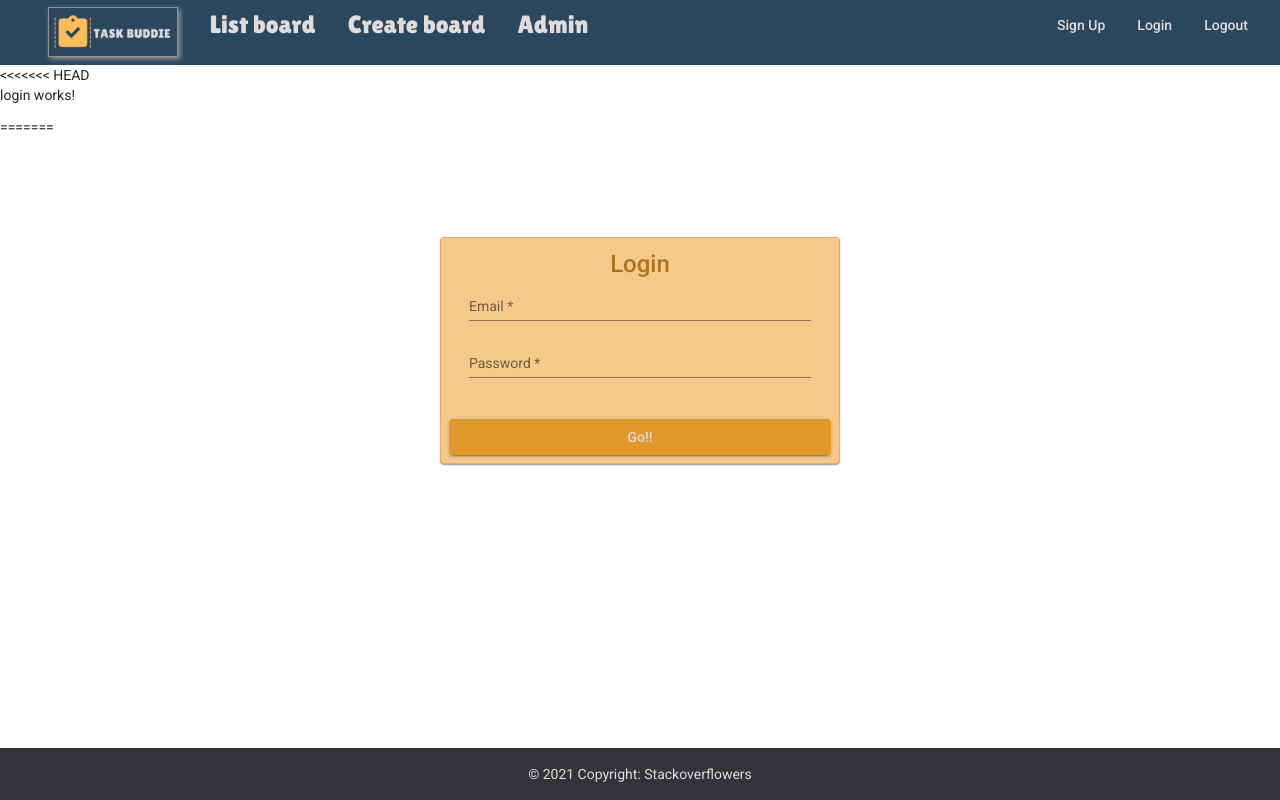
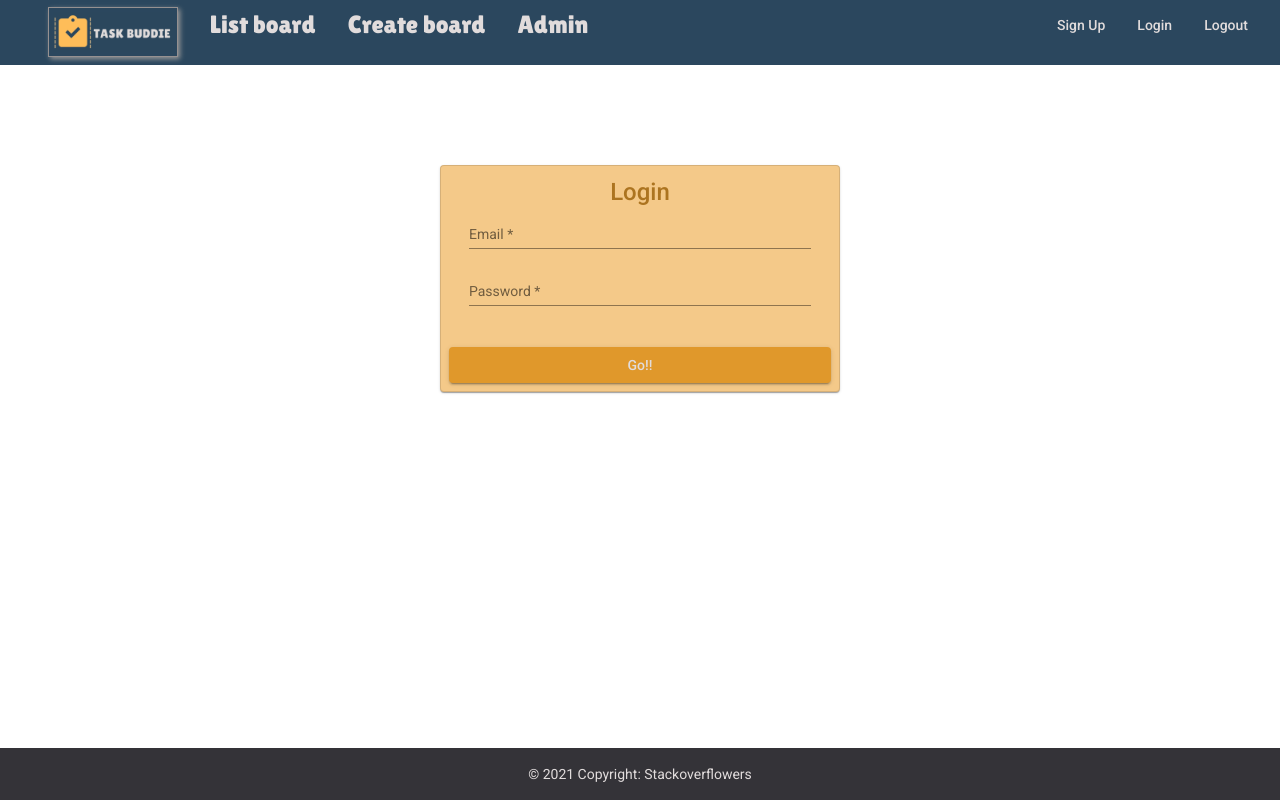
Before and after one commit to StackOverflowers/TaskBuddie, an Angular app in the folder frontend/: page / in a window 1280 px wide. Shown: the top 800 px of the page. Built offline with nearby package versions, Linux system fonts and the light colour scheme.

Commit message:
Fix merge

```diff
--- a/frontend/src/app/home/login/login.component.html
+++ b/frontend/src/app/home/login/login.component.html
@@ -1,6 +1,3 @@
-<<<<<<< HEAD
-<p>login works!</p>
-=======
 <div class="bgComponent">
     <div class="form">
       <mat-card class="card">
@@ -35,4 +32,3 @@
       </mat-card>
     </div>
   </div>
->>>>>>> e90ad7a3a13513da44b110f705085687e4416935
```
